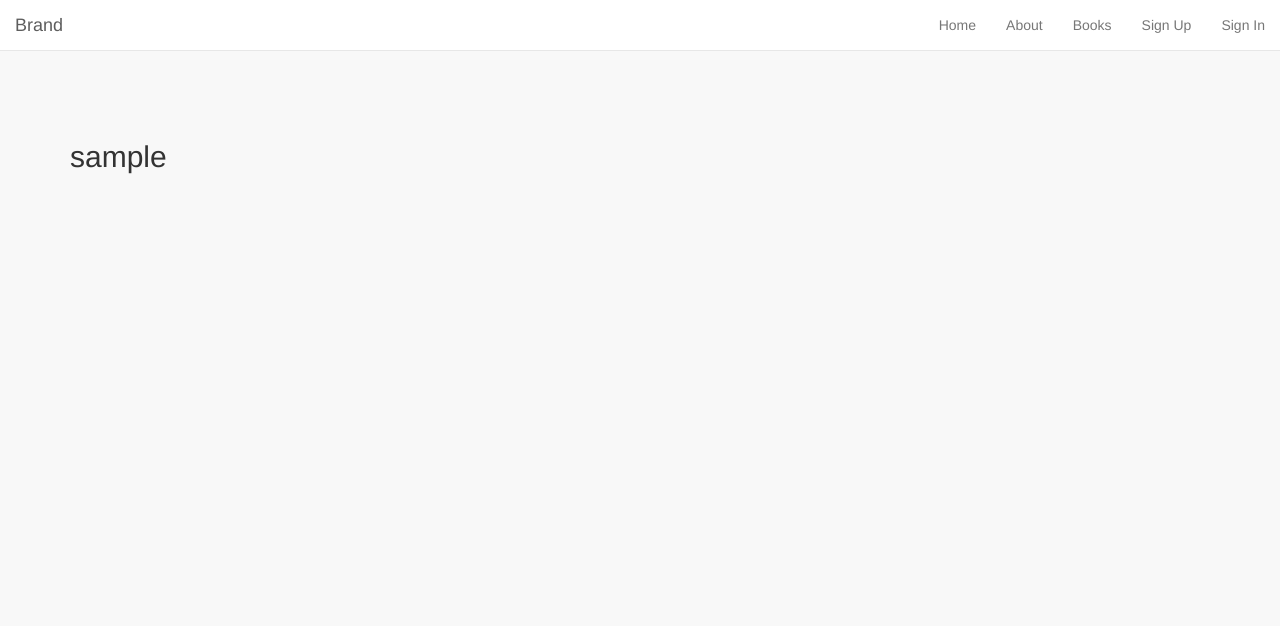
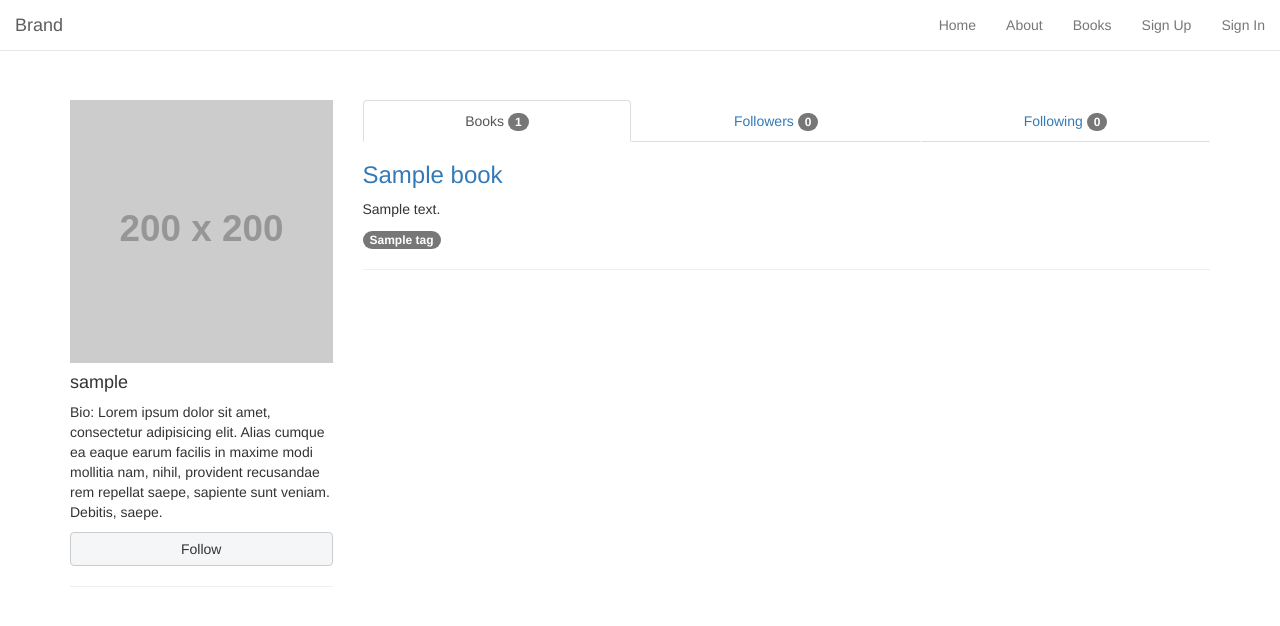
Before and after one commit to ilyeshammadi/bookslib, a Django app: template books_library/templates/users/user_detail.html in a window 1280 px wide. Shown: the top 626 px of the page. Run offline with Django 3.2, Linux system fonts and the light colour scheme; tables that the repository leaves empty hold one stand-in row (values such as "Sample post"); the template is opened without the code that fills it: values that come from a table or form of the project are taken from there, most other values are stand-ins (such as "Sample title", 1, 10 or a date in 2020); grey boxes labelled with a size stand in for pictures from a placeholder-image service; some libraries are stand-ins or nearby versions.

Commit message:
feat: Update user detail

```diff
--- a/books_library/templates/base.html
+++ b/books_library/templates/base.html
@@ -15,9 +15,7 @@
 
     {% block css %}
         <!-- Latest compiled and minified CSS -->
-        <link rel="stylesheet" href="https://maxcdn.bootstrapcdn.com/bootstrap/3.3.7/css/bootstrap.min.css"
-              integrity="sha384-BVYiiSIFeK1dGmJRAkycuHAHRg32OmUcww7on3RYdg4Va+PmSTsz/K68vbdEjh4u"
-              crossorigin="anonymous">
+        <link rel="stylesheet" href="https://maxcdn.bootstrapcdn.com/bootstrap/3.3.7/css/bootstrap.min.css">
 
         <!-- Your stuff: Third-party CSS libraries go here -->
 
--- a/books_library/templates/users/user_detail.html
+++ b/books_library/templates/users/user_detail.html
@@ -3,33 +3,128 @@
 
 {% block title %}User: {{ object.username }}{% endblock %}
 
-{% block content %}
-<div class="container">
 
-  <div class="row">
-    <div class="col-sm-12">
+{% block css %}
+    {{ block.super }}
+    <style>
+        body {
+            background-color: white;
+        }
 
-      <h2>{{ object.username }}</h2>
-      {% if object.name %}
-        <p>{{ object.name }}</p>
-      {% endif %}
-    </div>
-  </div>
+        .main-content {
+            margin-top: 100px;
+        }
 
-{% if object == request.user %}
-<!-- Action buttons -->
-<div class="row">
+        .book p {
+            white-space: nowrap;
+            overflow: hidden;
+            text-overflow: ellipsis;
+        }
 
-  <div class="col-sm-12">
-    <a class="btn btn-primary" href="{% url 'users:update' %}" role="button">My Info</a>
-    <a class="btn btn-primary" href="{% url 'account_email' %}" role="button">E-Mail</a>
-    <!-- Your Stuff: Custom user template urls -->
-  </div>
+        #profile-image {
+            width: 100%;
+        }
 
-</div>
-<!-- End Action buttons -->
-{% endif %}
+        #follow-btn {
+            width: 100%;
+            background-color: #f4f6f8 !important;
+        }
+
+    </style>
+{% endblock %}
 
 
-</div>
+{% block content %}
+    <div class="container">
+
+        <!-- Action buttons -->
+        <div class="row">
+
+            {# User profile unfos #}
+            <div class="col-xs-12 col-sm-3">
+                {#         Profile image#}
+                <img id="profile-image" src="http://placehold.it/200x200" alt="">
+
+
+                {# User first and last name #}
+                {% if object.name %}
+                    <h3>{{ object.name }}</h3>
+                {% endif %}
+
+
+                {# Username #}
+                <h4>{{ object.username }}</h4>
+
+
+                <p>Bio: Lorem ipsum dolor sit amet, consectetur adipisicing elit. Alias cumque ea eaque earum
+                    facilis in
+                    maxime modi mollitia nam, nihil, provident recusandae rem repellat saepe, sapiente sunt veniam.
+                    Debitis, saepe.</p>
+
+
+                {# Follow btn #}
+                {% if object != request.user %}
+                    <button id="follow-btn" class="btn btn-default">Follow</button>
+                {% endif %}
+
+
+
+                <hr>
+
+                {# If its the owner of the profile #}
+                {% if object == request.user %}
+                    <a class="btn btn-primary" href="{% url 'users:update' %}" role="button">My Info</a>
+                    <a class="btn btn-primary" href="{% url 'account_email' %}" role="button">E-Mail</a>
+                {% endif %}
+
+
+            </div>
+
+            {# Books and followers #}
+            <div class="col-xs-12 col-sm-9">
+
+                <ul class="nav nav-tabs nav-justified">
+                    <li class="active"><a href="#books" data-toggle="tab">Books <span
+                            class="badge">{{ books|length }}</span></a></li>
+                    <li><a href="#followers" data-toggle="tab">Followers <span class="badge">0</span></a></li>
+                    <li><a href="#following" data-toggle="tab">Following <span class="badge">0</span></a></li>
+                </ul>
+
+
+                <div class="tab-content">
+                    <div id="books" class="tab-pane active">
+                        {% for book in books %}
+
+                            <div class="book">
+                                <h3><a href="{% url 'books:detail' book.book.slug %}">{{ book.book.name }}</a></h3>
+                                <p>{{ book.book.description }}</p>
+                                {% for tag in book.book.tags.all %}
+                                    <span class="badge badge-pill badge-default">{{ tag }}</span>
+                                {% endfor %}
+                            </div>
+                            <hr>
+
+
+                        {% endfor %}
+
+                    </div>
+
+
+                    <div id="followers" class="tab-pane">
+                        <h1>FOLLOWERS</h1>
+                    </div>
+
+
+                    <div id="following" class="tab-pane">
+                        <h1>FOLLOWING</h1>
+                    </div>
+
+                </div>
+
+            </div>
+
+
+        </div>
+
+    </div>
 {% endblock content %}
```
Also changed, not shown: books_library/users/views.py (+15 -1 lines), books_library/books/views.py (line endings or trailing spaces).
